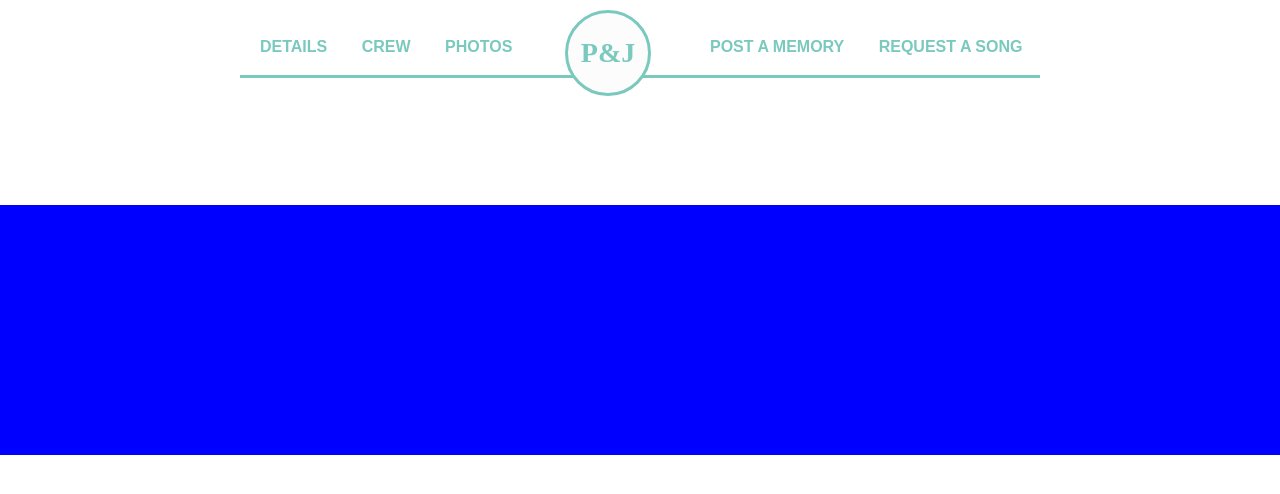
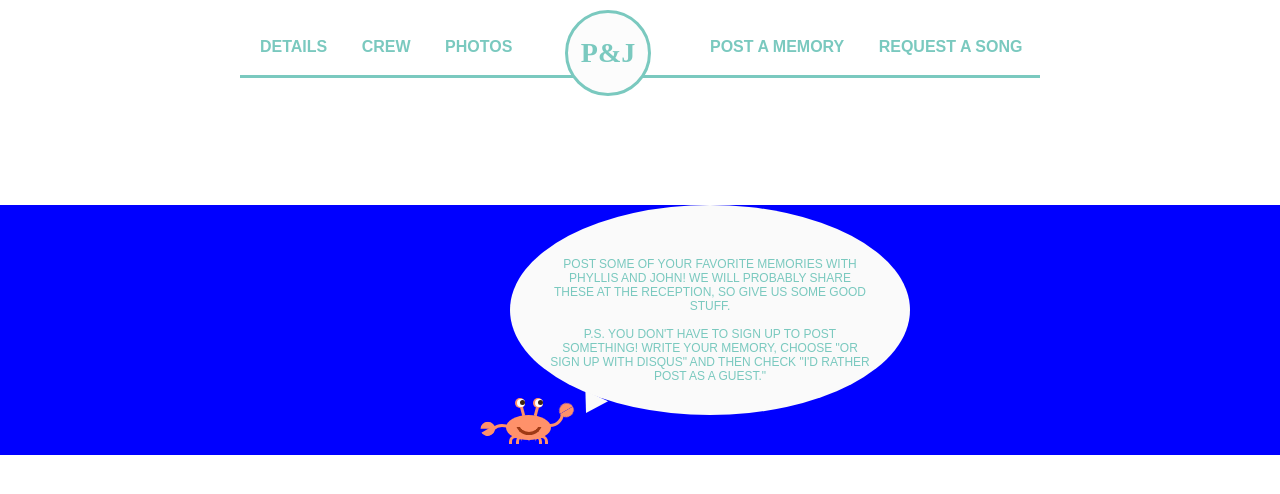
Before and after one commit to phyllisandjohn/phyllisandjohn.github.io, a Jekyll site: the page built from _posts/2016-01-17-post.md, in a window 1280 px wide. Shown: the top 494 px of the page. Built offline with Jekyll 4.4.1, drawn with Linux system fonts in a browser that asks for light colours; comment, search, counter and statistics services are not loaded.

Commit message:
Update post.html

```diff
--- a/_layouts/post.html
+++ b/_layouts/post.html
@@ -27,7 +27,50 @@
 	</div>
 </div>
 
-<div class="hide-top"></div>
+<div class="hide-top">
+	<div class="container">
+				<div class="crab-left">
+					<div class="body">
+						<div class="smile"></div>
+					</div>
+					<div class="eye">
+					<div class="eye-line-left"></div>
+					<div class="eye-line-right"></div>
+					<div class="eye-left">
+						<div class="eye-white blinking">
+							<div class="eye-ball"></div>
+						</div>
+					</div>
+					<div class="eye-right">
+						<div class="eye-white blinking">
+							<div class="eye-ball"></div>
+						</div>
+					</div>
+					</div>
+					<div class="arm-left"></div>
+					<div class="arm-right"></div>
+					<div class="claw-left">
+						<div class="claw-top"></div>
+						<div class="claw-bottom"></div>
+					</div>
+					<div class="claw-right">
+						<div class="claw-top clawing"></div>
+						<div class="claw-bottom"></div>
+					</div>
+					<div class="leg-1"></div>
+					<div class="leg-2"></div>
+					<div class="leg-3"></div>
+					<div class="leg-4"></div>
+				</div>
+				<div class="instructions">
+<p>Post some of your favorite memories with Phyllis and John! We will probably share these at the reception, so give us some good stuff.<br><br>
+
+P.S. You don't have to sign up to post something! Write your memory, choose "OR SIGN UP WITH DISQUS" and then check "I'd rather post as a guest."
+</p>
+				<div class="arrow-down"></div>
+				</div>
+			</div>
+		</div>
 <div id="disqus_thread"></div>
 
 <script>
```
